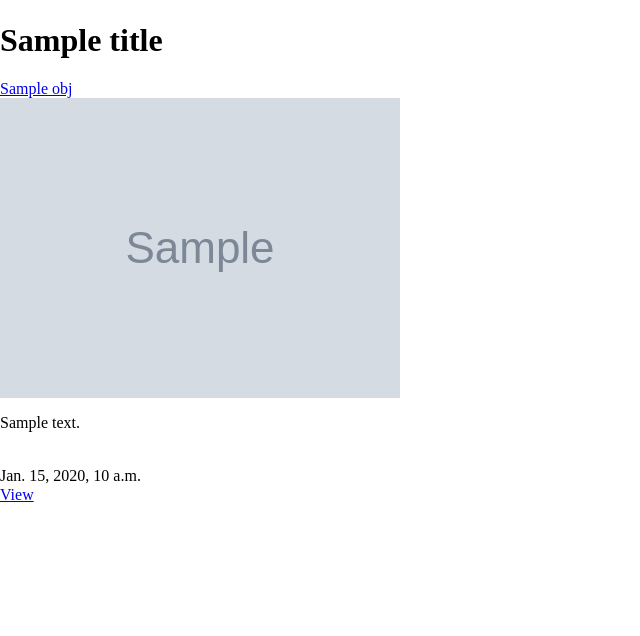
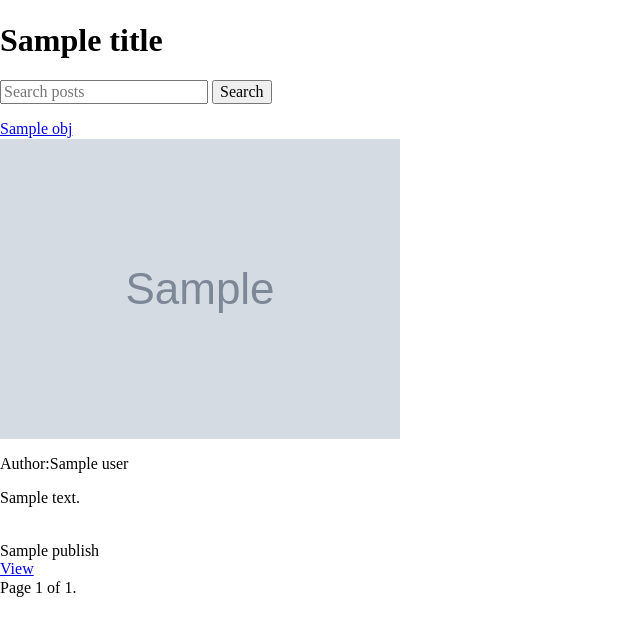
Before and after one commit to isabernardes/Heriga, a Django app: template templates/post_list.html in a window 1280 px wide. Shown: the part 18-654 px from the top of the page, without its empty margins (0-640 px from the left). Run offline with Django 3.2, Linux system fonts and the light colour scheme; the template is opened without the code that fills it: most values are stand-ins (such as "Sample title", 1, 10 or a date in 2020); grey boxes marked "Sample" are stand-in pictures; parts of the project's set-up code (start-up, migrations or seed data) failed here and were passed over; some libraries are stand-ins or nearby versions.

Commit message:
search, pagination, draft

```diff
--- a/posts/forms.py
+++ b/posts/forms.py
@@ -8,4 +8,6 @@ class PostForm(forms.ModelForm):
 			"title",
 			"content",
 			"image",
+			"draft",
+			"publish",
 		]
--- a/templates/post_detail.html
+++ b/templates/post_detail.html
@@ -16,8 +16,10 @@
 	   		 {% if instance.image %}
 	   		 <img class = "u-max-full-width" src = '{{ instance.image.url }}'>
 {% endif %}
-				<h1>{{title}}</h1><p>{{ instance.timestamp }}</p>
-
+				<h1>{{title}}</h1><p>{% if instance.draft %} <span style= 'color:red'>Draft</span>{% endif %} {{ instance.publish }}</p>
+				{% if instance.user.get_full_name %}
+				<p>Author: {{ instance.user.get_full_name }}</p>
+				{% endif %}
 					<a href="https://www.facebook.com/sharer/sharer.php?u={{ request.built_absolute_uri }}">
 Facebook</a>
 					<a href="https://twitter.com/home?status={{ instance.content|truncatechars:80|urlify }}%20{{ request.built_absolute_uri }}">
--- a/templates/post_list.html
+++ b/templates/post_list.html
@@ -1,7 +1,20 @@
 {% extends "base.html" %}
 {% block content %}
 
+<div class="container">
+		<div class="sixteen columns">
+	   		 <div class="six columns offset-by-three">
+
 <h1>{{title}}</h1>
+
+<form method='GET' action=''>
+<input type='text' name='q' placeholder='Search posts' value='{{ request.GET.q }}'/>
+<input type='submit' value='Search' />
+</form>
+
+</div>
+</div>
+</div>
 
 {% for obj in  object_list %}
 
@@ -13,8 +26,10 @@
 					{% if obj.image %}
 					<img class = "u-max-full-width" src = '{{ obj.image.url }}'>
 					{% endif %}
+					{% if obj.draft %}<h3>Staff only: Draft</h3>{% endif %} {% if obj.publish > today %}<h3>Staff Only: Future Post</h3>{% endif %}
+					{% if obj.user.get_full_name %}<p>Author:{{ obj.user.get_full_name }}</p>{% endif %}
 					{{ obj.content |linebreaks|truncatechars:120}}<br/>
-					{{ obj.timestamp }}<br/>
+					{{ obj.publish }}<br/>
 					<a class="button" href='{{ obj.get_absolute_url}}'>View</a>
 				</div>
 			</div>
@@ -22,6 +37,20 @@
 	</div>
 
 {% endfor %}
+<div class="pagination">
+    <span class="step-links">
+        {% if object_list.has_previous %}
+            <a href="?{{ page_request_var }}={{ object_list.previous_page_number }}{% if request.GET.q %}&q={{ request.GET.q }}{% endif %}">previous</a>
+        {% endif %}
 
+        <span class="current">
+            Page {{ object_list.number }} of {{ object_list.paginator.num_pages }}.
+        </span>
+
+        {% if object_list.has_next %}
+            <a href="?{{ page_request_var }}={{ object_list.next_page_number }}{% if request.GET.q %}&q={{ request.GET.q }}{% endif %}">next</a>
+        {% endif %}
+    </span>
+</div>
 
 {% endblock content %}
```
Also changed, not shown: posts/models.py (+17 -1 lines), posts/views.py (+35 -3 lines), posts/migrations/0002_post_user.py (added), posts/migrations/0003_auto_20160325_1700.py (added).
